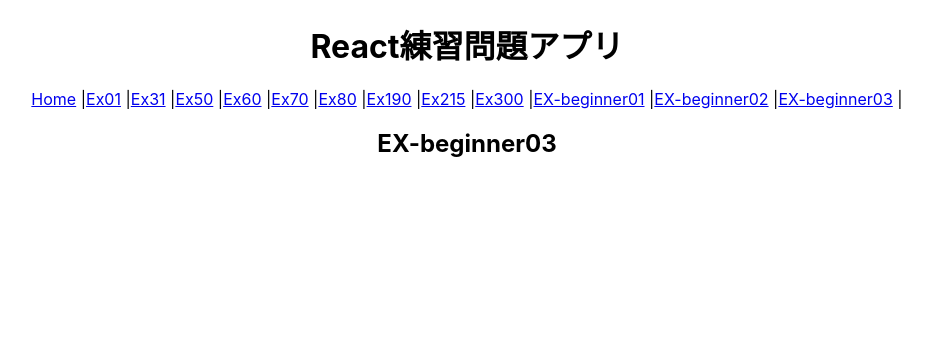
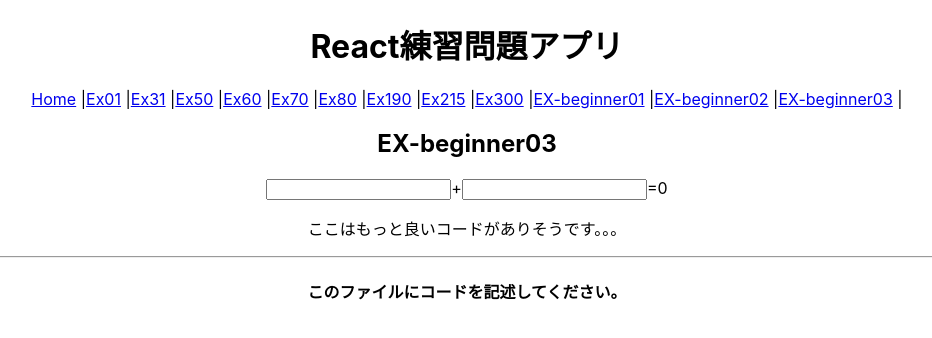
Before and after one commit to ryota-09/ex-react-app, a React (Create React App) app: page /exbeginner03 in a window 1280 px wide. Shown: the top 338 px of the page, without its empty margins (173-1105 px from the left). Built offline with nearby package versions, Linux system fonts and the light colour scheme; the HTML template or start-up script is replaced by a standard one.

Commit message:
初級演習3完了

```diff
--- a/src/components/Exbeginner03.tsx
+++ b/src/components/Exbeginner03.tsx
@@ -1,9 +1,36 @@
 //足し算結果を表示
 
+import { ChangeEvent, useState } from "react";
+
+import { Exbeginner03Practice } from "./subComponents/Exbeginner03Practice";
+
 export const Exbeginner03 = () => {
+  const [num1, setNum1] = useState<string>("");
+  const [num2, setNum2] = useState<string>("");
+  const [answer, setAnswer] = useState<number>(0);
+
+  const onChangeNumber1 = (event: ChangeEvent<HTMLInputElement>) => {
+    setNum1(event.target.value);
+    let newAnswer: number = Number(num1) + Number(num2);
+    setAnswer(newAnswer);
+  };
+
+  const onChangeNumber2 = (event: ChangeEvent<HTMLInputElement>) => {
+    setNum2(event.target.value);
+    let newAnswer: number = Number(num1) + Number(num2);
+    setAnswer(newAnswer);
+  };
+
   return (
     <div className="exbeginner03">
       <h2>EX-beginner03</h2>
+      <input type="text" onChange={onChangeNumber1} value={num1} />
+      <span>+</span>
+      <input type="text" onChange={onChangeNumber2} value={num2} />
+      <span>={answer}</span>
+      <p>ここはもっと良いコードがありそうです。。。</p>
+      <hr />
+      <Exbeginner03Practice />
     </div>
   );
 };
--- /dev/null
+++ b/src/components/subComponents/Exbeginner03Practice.tsx
@@ -0,0 +1,17 @@
+export const Exbeginner03Practice = () => {
+  return (
+    <div>
+      <h4>このファイルにコードを記述してください。</h4>
+    </div>
+  );
+};
+
+// クラスコンポーネントを利用する場合は下の雛形を利用する。
+// export default class Exbeginner03Practice {
+
+//   render() {
+//     return (
+
+//     )
+//   }
+// }
```
